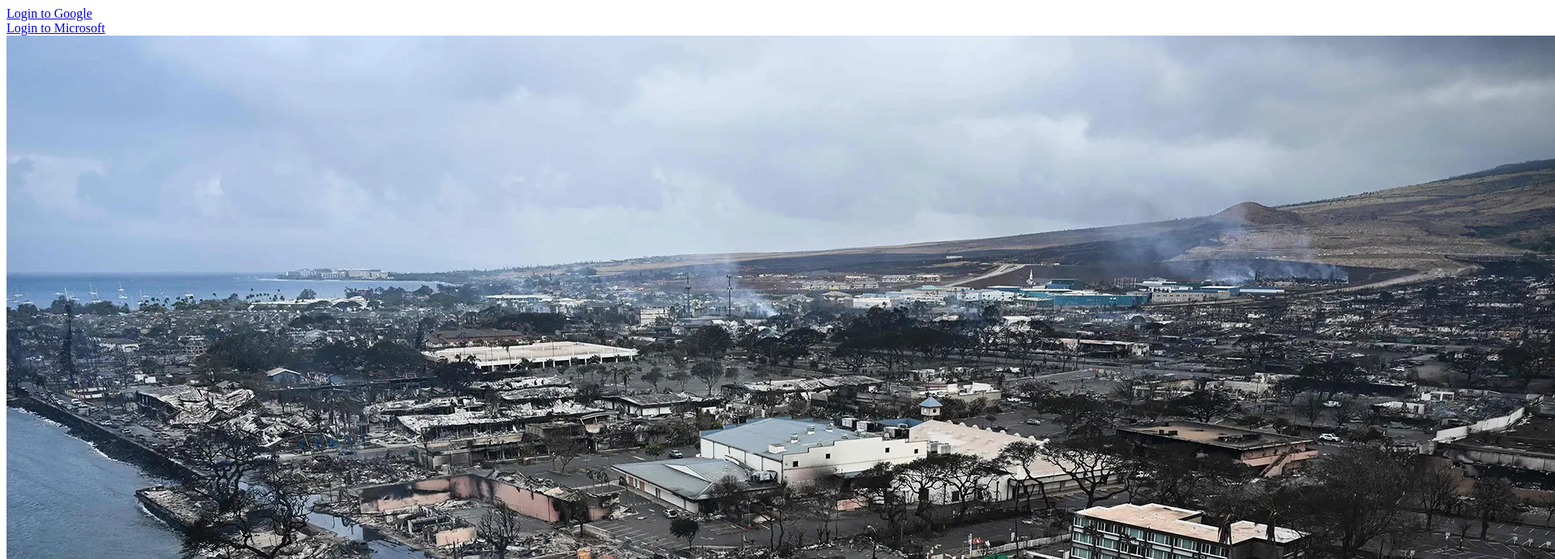
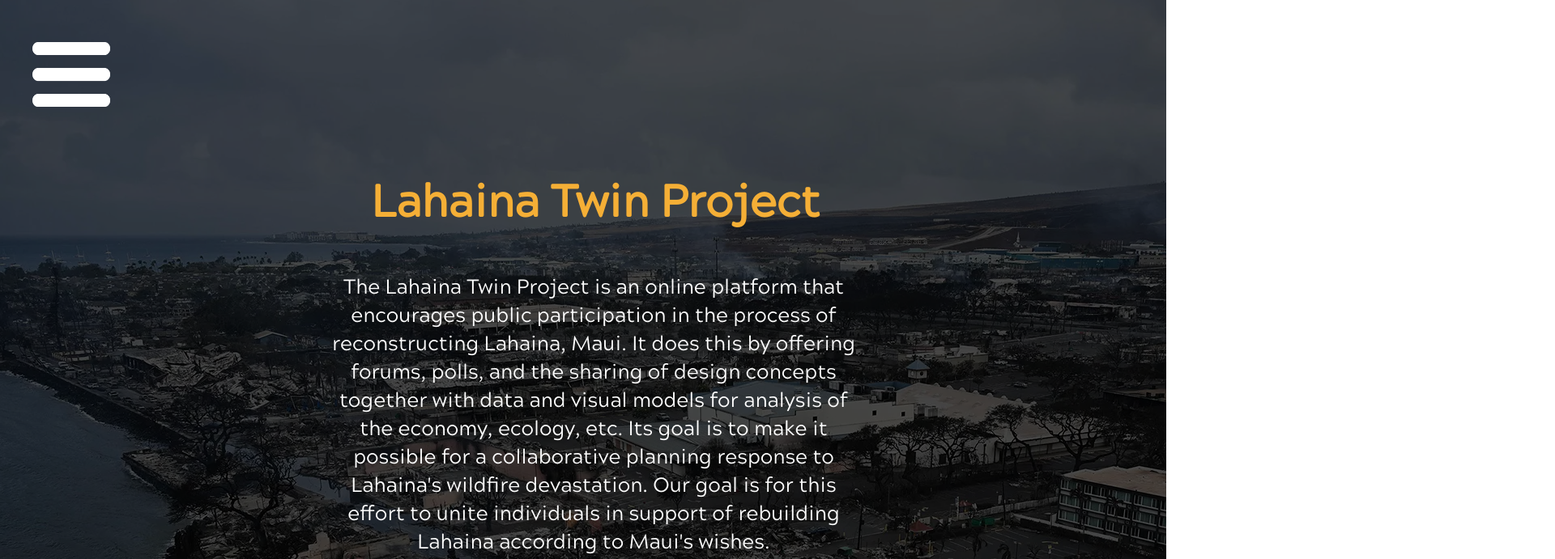
Before and after one commit to HACC2023/VGDSquared, a plain HTML site: page public/index.html in a window 1280 px wide. Shown: the top 691 px of the page at 81% size, 1920 px wide, since content can reach past the window. Drawn offline with Linux system fonts and the light colour scheme.

Commit message:
Menu Screen
Background image, description, title, menu icon

```diff
--- a/public/index.html
+++ b/public/index.html
@@ -9,11 +9,16 @@
 </head>
 <body>
     <script type="module" src="app.js"></script>
+    <div id="main"></div>
+    <div id="overlay"></div>
+    <h1 id="title">Lahaina Twin Project</h1>
+    <p id="text">The Lahaina Twin Project is an online platform that encourages public participation in the process of
+        reconstructing Lahaina, Maui. It does this by offering forums, polls, and the sharing of design concepts
+        together with data and visual models for analysis of the economy, ecology, etc. Its goal is to make it possible
+        for a collaborative planning response to Lahaina's wildfire devastation. Our goal is for this effort to unite
+        individuals in support of rebuilding Lahaina according to Maui's wishes.
+    </p>
+    <img id="menuPic" src="/assets/menuIcon.png" alt="">
 
-    <a href="/api/oauth/google">Login to Google</a>
-    <br>
-    <a href="/api/oauth/microsoft">Login to Microsoft</a>
-    <img src="/public/image/10_Ge.webp" alt="">
-    <div id="opacity">Hello</div>
 </body>
 </html>
--- a/public/style.css
+++ b/public/style.css
@@ -1,3 +1,4 @@
+
 #opacity {
     height: 1000px;
     width: auto;
@@ -6,3 +7,59 @@
     opacity: 0.5;
     z-index: 99;
 }
+body{
+    margin-bottom: -1rem;
+}
+
+#main{
+    background-image: url('/assets/PicOfLahaina.webp');
+    width: 90.5rem;
+    height: 790px;
+    margin-top: -10px;
+    margin-left: -1rem;
+    margin-right: -1rem;
+}
+
+#overlay{
+    width: 90.5rem;
+    height: 50rem;
+    background-color: rgba(0, 0, 0, 0.7);
+    margin-top: -800px;
+    margin-left: -1rem;
+    margin-right: -1rem;
+    margin-top: -50rem;
+}
+
+@font-face {
+    font-family: font1;
+    src: url('/assets/fonts/AcherusGrotesque-Regular.otf');
+}
+
+#title{
+    position: absolute;
+    margin-top: -575px;
+    margin-left: 450px;
+    color: rgb(245, 175, 54);
+    font-family: font1;
+    font-size: 55px;
+}
+
+#text{
+    position: absolute;
+    margin-top: -450px;
+    margin-left: 400px;
+    color: white;
+    font-family: font1;
+    font-size: 25px;
+    width: 650px;
+    text-align: center;
+}
+
+#menuPic{
+    position: absolute;
+    width: 6rem;
+    height: 5rem;
+    margin-top: -46rem;
+    margin-left: 2rem;
+
+}
```
Also changed, not shown: public/assets/PicOfLahaina.webp (added), public/assets/fonts/ AcherusGrotesque-RegularItalic.otf (added), public/assets/fonts/AcherusGrotesque-Regular.otf (added), public/assets/menuIcon.png (added).
